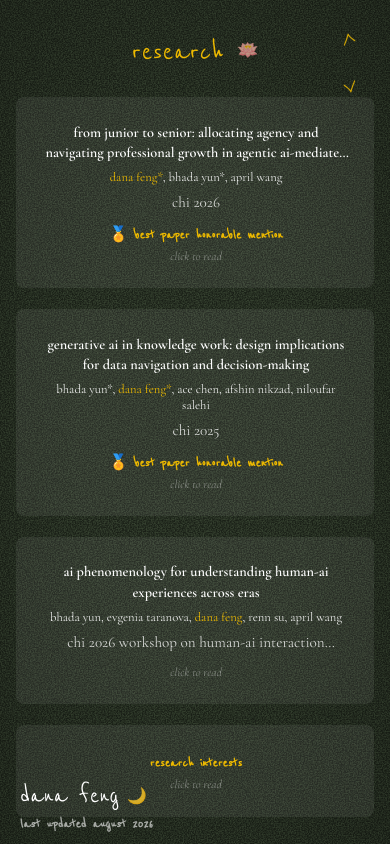
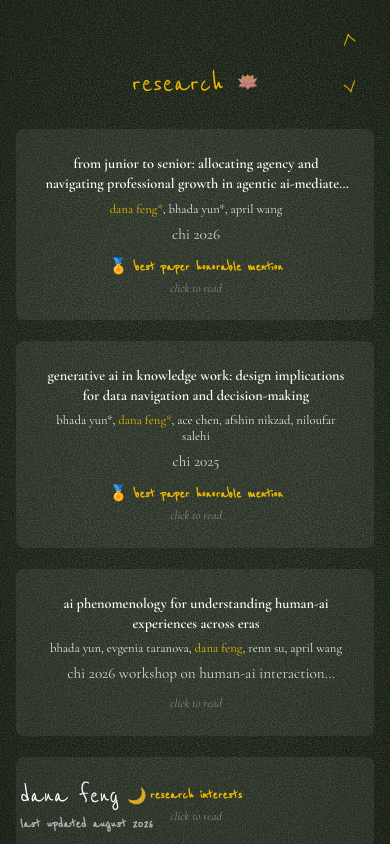
Before and after one commit to dana-feng/dana-feng.github.io, a React (Vite) app: page /research in a window 390 px wide. Built offline with nearby package versions, Linux system fonts and the light colour scheme; a web font is replaced by a local one.

Commit message:
Fix section centering after switching to scrollable layout
Research/art sections used height:100% to center content, which needs a
definite parent height. About-container now uses min-height instead of a
fixed height to allow scrolling, so switch these to flex:1 to match.

```diff
--- a/src/pages/About.jsx
+++ b/src/pages/About.jsx
@@ -248,7 +248,7 @@
           <InfoModal onClose={() => setOpen(false)}>
             <p className="publication-award" style={{ textAlign: 'center', marginBottom: 14 }}>research interests</p>
             <p className="publication-abstract" style={{ marginBottom: 10 }}>
-              I am particularly interested in building and evaluating new and existing technological systems, practices, and interfaces within knowledge work contexts.
+              i am particularly interested in building and evaluating new and existing technological systems, practices, and interfaces within knowledge work contexts.
             </p>
             <p className="publication-abstract" style={{ marginBottom: 10 }}>
               i aim to understand not only how tools are built, but also why they are built and how they, in turn, shape the people who use them. as someone who actively works with and is affected by rapidly evolving technologies (especially ai), i am attentive to the ways these tools influence how knowledge workers collaborate, learn, and develop expertise. this includes both their benefits and their unintended consequences, such as shifts in agency, increased reliance or cognitive offloading, or the amplification and mitigation of challenges like imposter syndrome.
--- a/src/styles.css
+++ b/src/styles.css
@@ -56,7 +56,8 @@
 
 html, body {
     height: 100%;
-    overflow: hidden;
+    overflow-x: hidden;
+    overflow-y: auto;
 }
 
 body {
@@ -186,8 +187,7 @@
     min-width: 320px;
     margin: 0 auto;
     padding: clamp(60px, 9vh, 90px) 20px clamp(48px, 8vh, 80px);
-    height: 100dvh;
-    overflow: hidden;
+    min-height: 100dvh;
     display: flex;
     flex-direction: column;
     gap: 0;
@@ -276,7 +276,7 @@
     justify-content: center;
     gap: clamp(12px, 2.5vh, 32px);
     width: 100%;
-    height: 100%;
+    flex: 1;
     min-height: 0;
     margin: 0 auto;
 }
@@ -440,7 +440,7 @@
     gap: clamp(14px, 2.5vh, 28px);
     align-items: center;
     width: 100%;
-    height: 100%;
+    flex: 1;
     min-height: 0;
 }
 
@@ -574,12 +574,6 @@
 
     .nav-arrow {
         font-size: 30px;
-    }
-
-    /* squares can end up taller than the screen on narrow phones —
-       scroll instead of silently clipping content off */
-    .about-container {
-        overflow-y: auto;
     }
 
     .publication-item {
```
